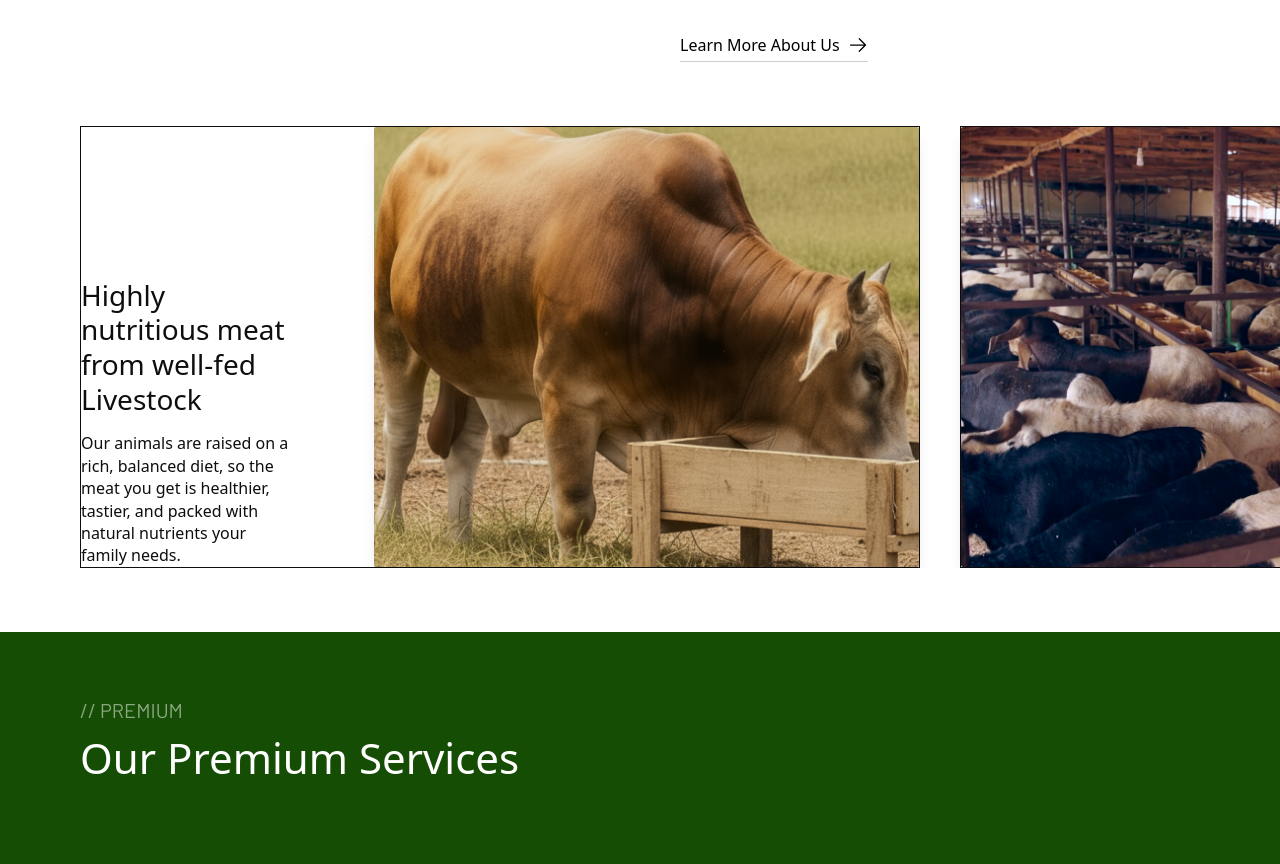
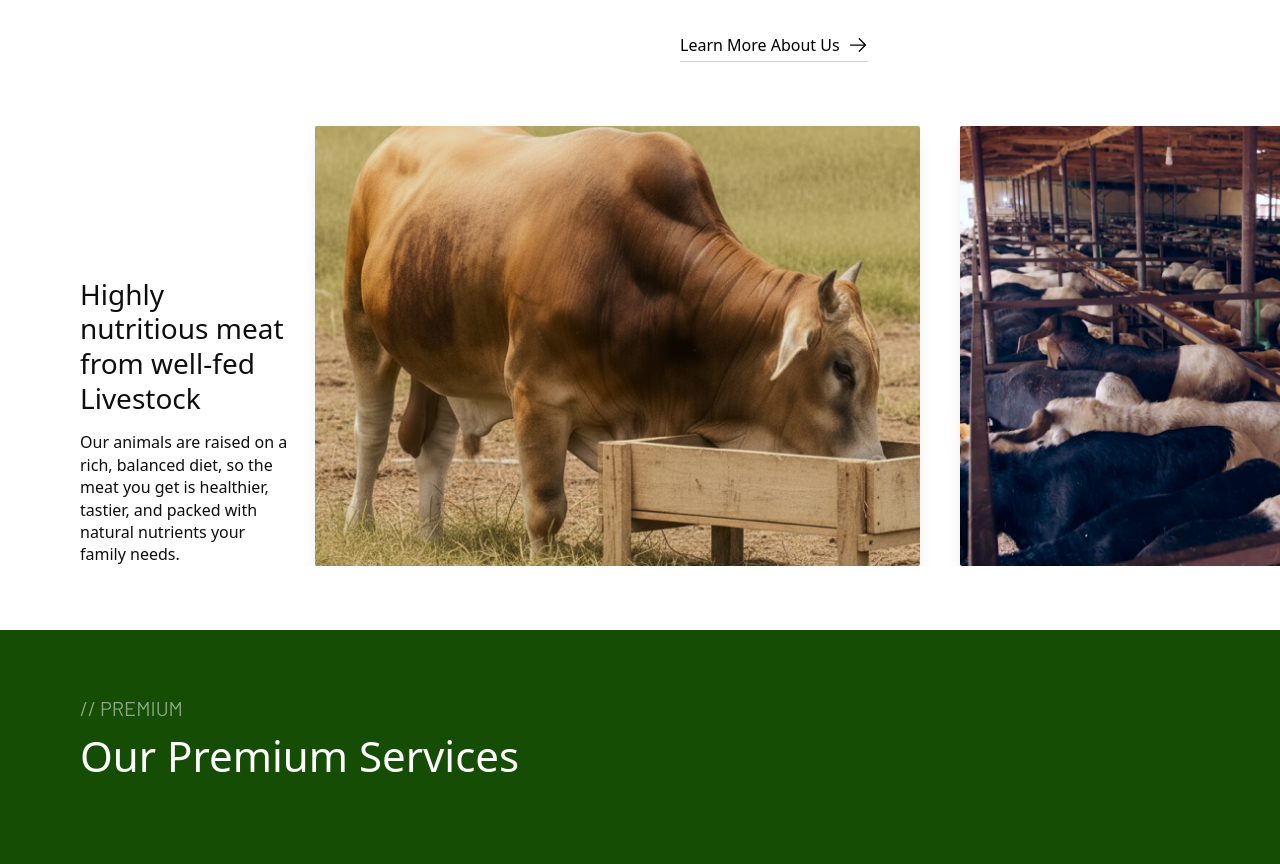
Before and after one commit to Frnweico/Global-Range-Farms, a Next.js app: page / in a window 1280 px wide. Shown: the part 3580-4444 px from the top of the page. Built offline with nearby package versions, Linux system fonts and the light colour scheme.

Commit message:
service image width

```diff
--- a/src/components/about/services.tsx
+++ b/src/components/about/services.tsx
@@ -153,7 +153,7 @@ const ServicesAbout = () => {
                                 </p>
                             </div>
 
-                            <div className="w-[65%] h-[55vh] relative rounded-lg overflow-hidden shadow-lg">
+                            <div className="w-[72%] h-[55vh] relative rounded-lg overflow-hidden shadow-lg">
                                 <Image
                                     src={service.imageUrl}
                                     alt={service.subTitle}
@@ -170,7 +170,7 @@ const ServicesAbout = () => {
 
       </div>
 
-      {/* MOBILE LAYOUT (Untouched - using your existing dark theme code) */}
+      {/* MOBILE LAYOUT */}
       <div className="flex flex-col lg:hidden w-full">
         <div className="mb-10">
             <p className="font-medium text-sm tracking-wide uppercase mb-2 text-white/70 font-barlow">
--- a/src/components/homepage/services.tsx
+++ b/src/components/homepage/services.tsx
@@ -138,7 +138,7 @@ const OurServices = () => {
                         <div
                             key={index}
                             className={`
-                                w-[70%] shrink-0 flex items-end justify-between border h-full
+                                w-[70%] shrink-0 flex items-end justify-between h-full
                                 ${isFirst ? 'flex-row' : 'flex-row-reverse'}
                             `}
                         >
@@ -153,7 +153,7 @@ const OurServices = () => {
                             </div>
 
                             {/* Image Block */}
-                            <div className="w-[65%] h-[55vh] relative rounded-xs overflow-hidden shadow-lg">
+                            <div className="w-[72%] h-[55vh] relative rounded-xs overflow-hidden shadow-lg">
                                 <Image
                                     src={service.imageUrl}
                                     alt={service.subTitle}
```
